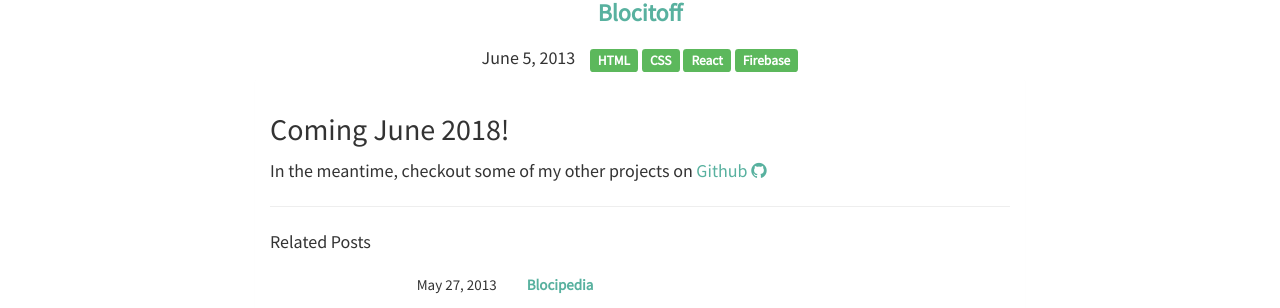
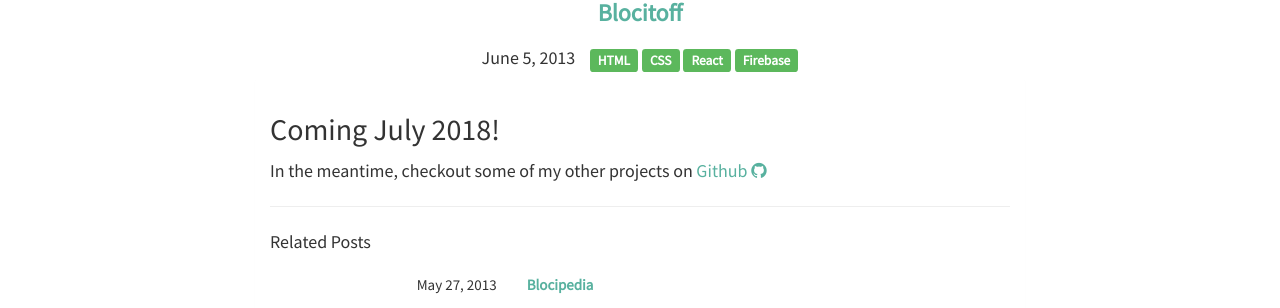
Before and after one commit to allyrv/vargas-portfolio, a Jekyll site: the page built from _posts/2013-06-05-post1.md, in a window 1280 px wide. Shown: the part 113-421 px from the top of the page. Built offline with Jekyll 4.4.1, drawn with Linux system fonts in a browser that asks for light colours; nearby versions of some CDN libraries.

Commit message:
complete projects

```diff
--- a/_posts/2013-06-05-post1.md
+++ b/_posts/2013-06-05-post1.md
@@ -8,6 +8,6 @@
 - Firebase
 ---
 
-<h2>Coming June 2018!</h2>
+<h2>Coming July 2018!</h2>
 
 <p>In the meantime, checkout some of my other projects on <a href="http://github.com/allyrv">Github <i class="fa fa-github"></i></a></p>
```
Also changed, not shown: 7 other files.
